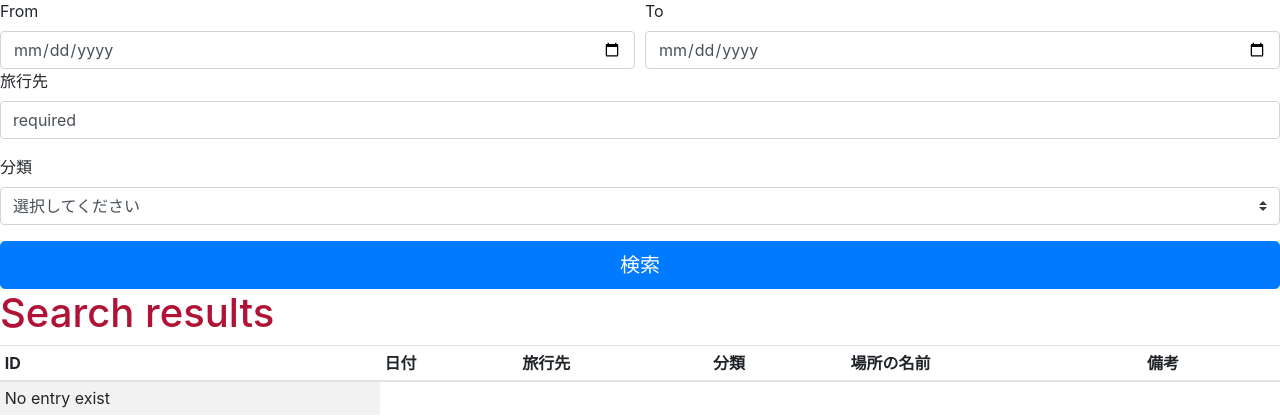
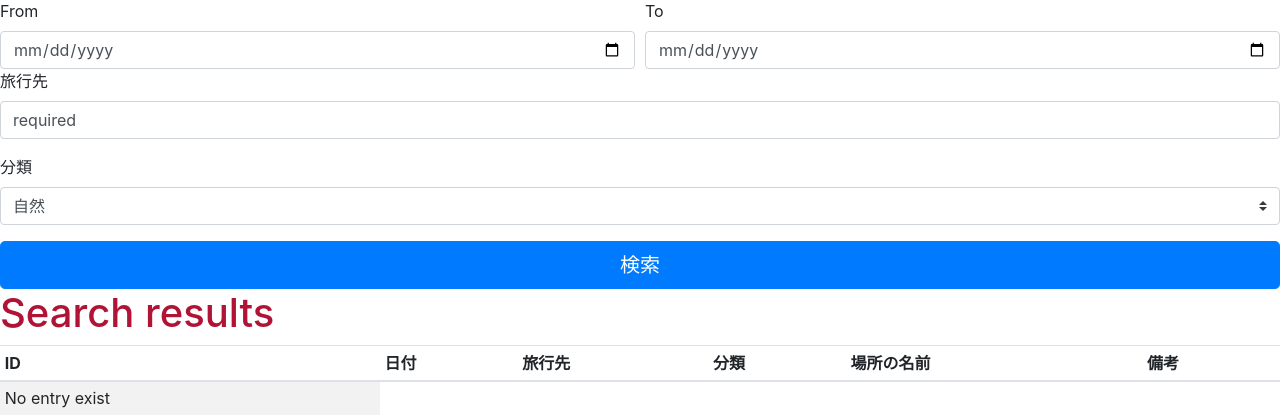
Before and after one commit to mitty1293/travel_map, a Flask app: page /search in a window 1280 px wide. Shown: the part 113-532 px from the top of the page. Run offline with Flask 2, Linux system fonts and the light colour scheme; some libraries are stand-ins or nearby versions.

Commit message:
入力初期値の修正

```diff
--- a/travel_map/app/templates/search.html
+++ b/travel_map/app/templates/search.html
@@ -22,7 +22,6 @@
     <div class="mb-3">
         <label for="category">分類</label>
         <select class="custom-select d-block w-100" name="category" value={{search_submit_data.category}} required>
-            <option value="">選択してください</option>
             <option>自然</option>
             <option>レストラン</option>
             <option>施設</option>
```
